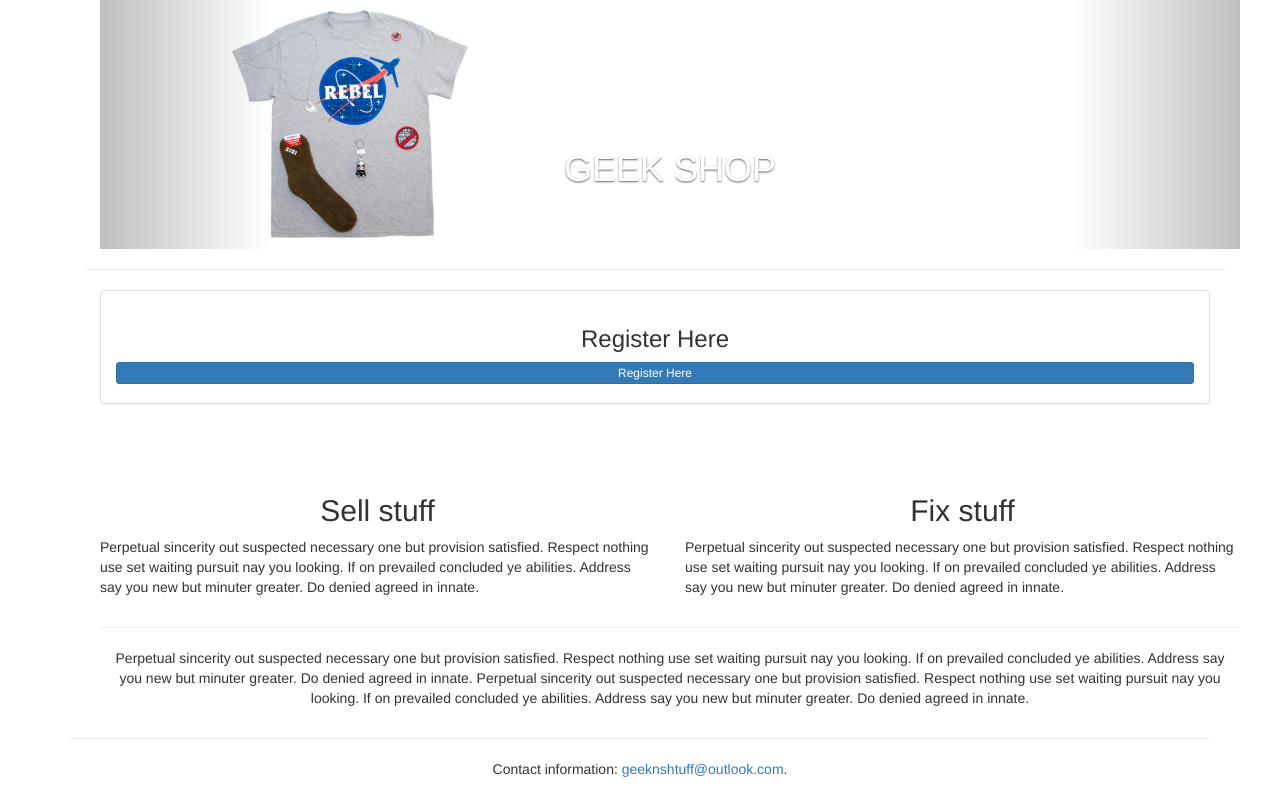
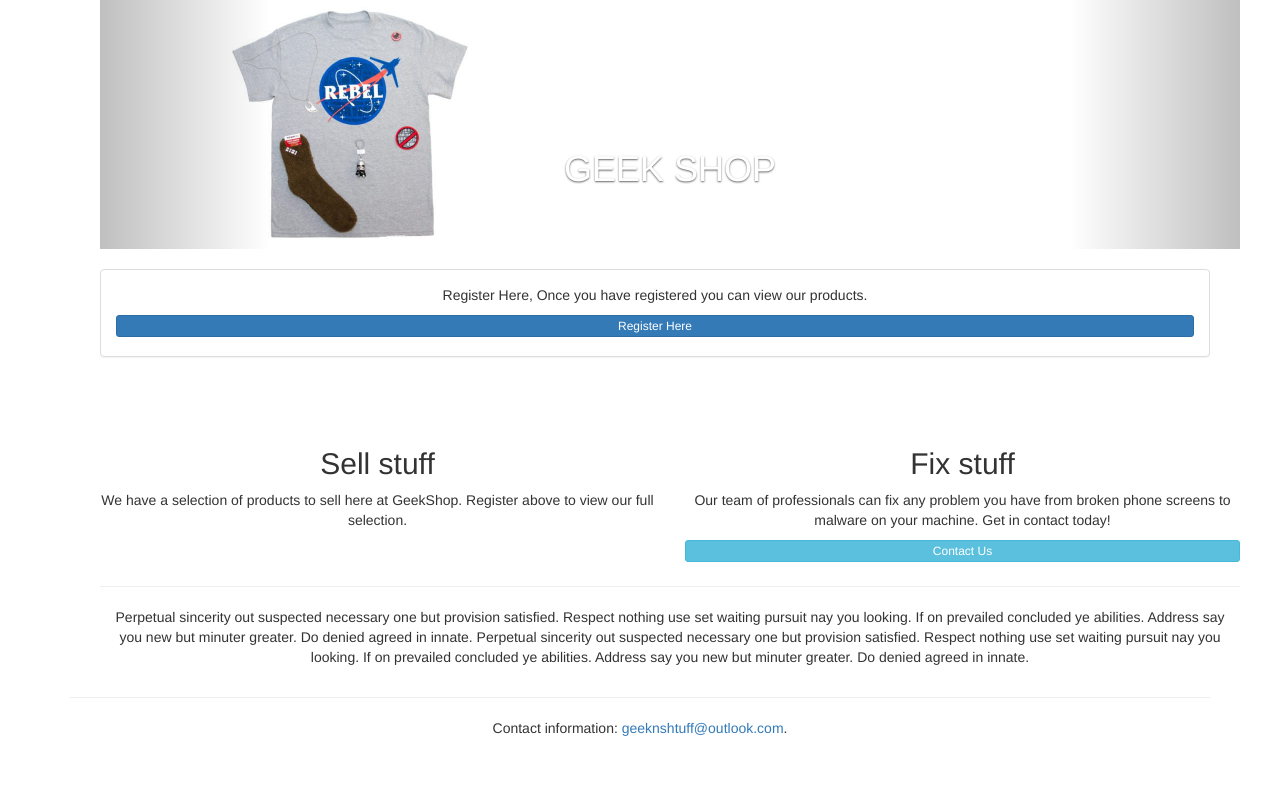
Before and after one commit to Code-Institute-Submissions/GeekTest, a Django app: page / in a window 1280 px wide. Shown: the part 189-978 px from the top of the page. After the commit the page ends 925 px from the top, so only its background shows below. Run offline with Django 3.2, Linux system fonts and the light colour scheme; parts of the project's set-up code (start-up, migrations or seed data) failed here and were passed over; some libraries are stand-ins or nearby versions; some web fonts are replaced.

Commit message:
animation

```diff
--- a/templates/index.html
+++ b/templates/index.html
@@ -1,15 +1,17 @@
 {% extends 'base.html' %}
 {% load staticfiles %}
 {% block content %}
+
 
 <script>
 function blinker() {
     $('.blink_me').fadeOut(500);
     $('.blink_me').fadeIn(500);
 }
-
 setInterval(blinker, 2000); //Runs every second
 </script>
+
+
 
   <div class="container">
 
@@ -59,18 +61,23 @@ setInterval(blinker, 2000); //Runs every second
     </a>
   </div>
 </div>
-<hr>
-<div class="col-lg-12">
+
+
+<br>
+
+
+ <div class="col-lg-12">
   <div class="panel panel-default">
     <div class="panel-body">
-        <center><h3>Register Here</h3></center>
+        <center><p>Register Here, Once you have registered you can view our products.</p></center>
 
     <a href="{% url 'register' %}" class="btn btn-primary btn-xs col-lg-12 blink_me" style="margin-bottom:4px;white-space: normal;">Register Here</a>
 
 
-           </div>
+    </div>
   </div>
 </div>
+
 
 
     <div class="container">
@@ -78,12 +85,12 @@ setInterval(blinker, 2000); //Runs every second
         <div class="col-md-6">
             <span class="glyphicon glyphicon-barcode" style="font-size: 50px; display: block; text-align: center" ></span>
             <h2 style="text-align: center"> Sell stuff</h2>
-            <p> Perpetual sincerity out suspected necessary one but provision satisfied. Respect nothing use set waiting pursuit nay you looking. If on prevailed concluded ye abilities. Address say you new but minuter greater. Do denied agreed in innate.</p>
+            <center><p> We have a selection of products to sell here at GeekShop. Register above to view our full selection.</p></center>
         </div>
         <div class="col-md-6">
             <span class="glyphicon glyphicon-off" style="font-size: 50px; display: block; text-align: center"></span>
             <h2 style="text-align: center"> Fix stuff</h2>
-            <p>Perpetual sincerity out suspected necessary one but provision satisfied. Respect nothing use set waiting pursuit nay you looking. If on prevailed concluded ye abilities. Address say you new but minuter greater. Do denied agreed in innate.</>
+            <center><p> Our team of professionals can fix any problem you have from broken phone screens to malware on your machine. Get in contact today! </p>  <a href="{% url 'contact' %}" class="btn btn-info btn-xs col-lg-12" style="margin-bottom:4px;white-space: normal;">Contact Us</a> </center>
         </div>
     </div>
 
@@ -91,15 +98,11 @@ setInterval(blinker, 2000); //Runs every second
 
    <center> <div class="col-md-12">
 
-
-
-
-
-
-
             <p>Perpetual sincerity out suspected necessary one but provision satisfied. Respect nothing use set waiting pursuit nay you looking. If on prevailed concluded ye abilities. Address say you new but minuter greater. Do denied agreed in innate. Perpetual sincerity out suspected necessary one but provision satisfied. Respect nothing use set waiting pursuit nay you looking. If on prevailed concluded ye abilities. Address say you new but minuter greater. Do denied agreed in innate.</p>
    </div></center>
 
 </div>
 
+
+
 {% endblock %}
```
